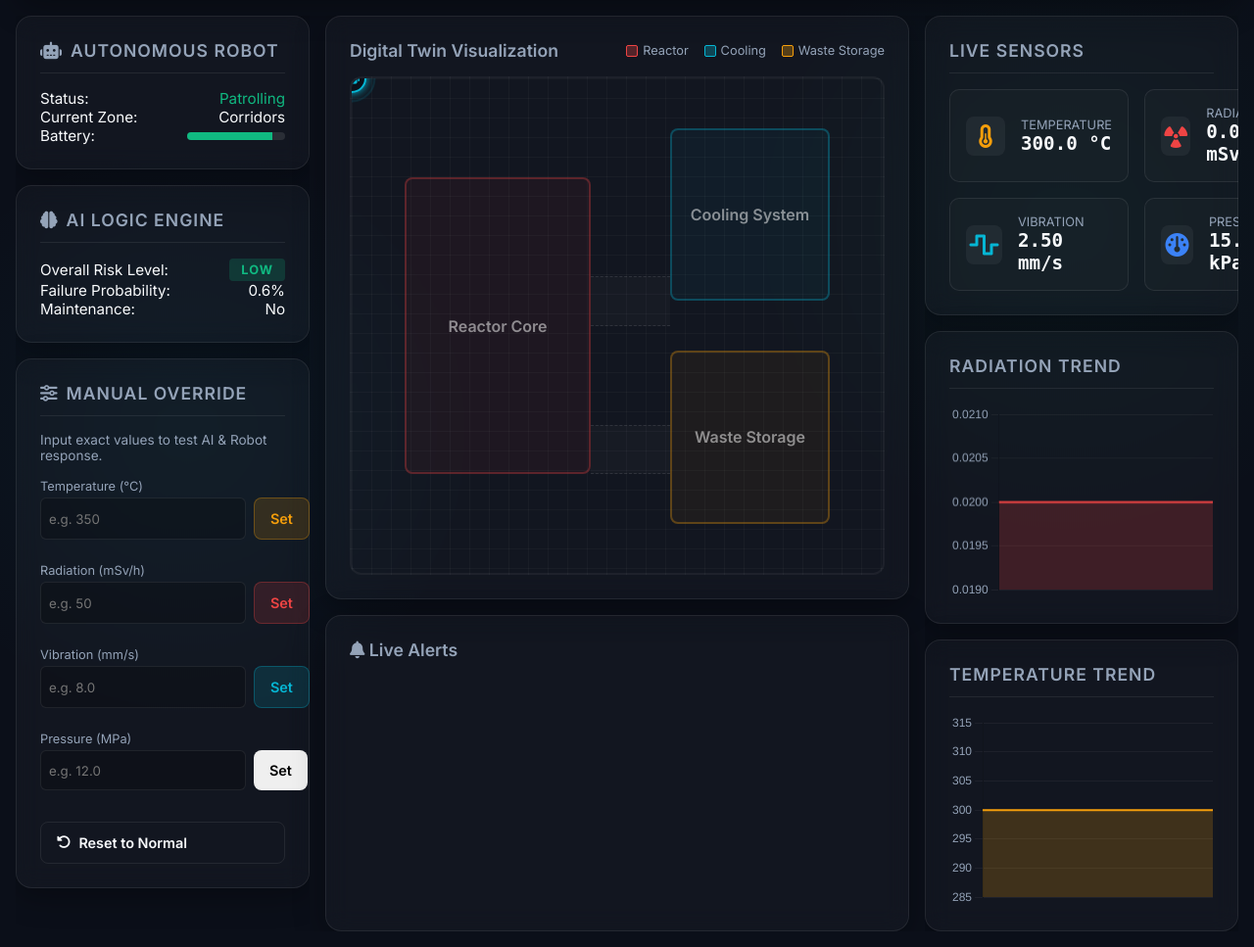
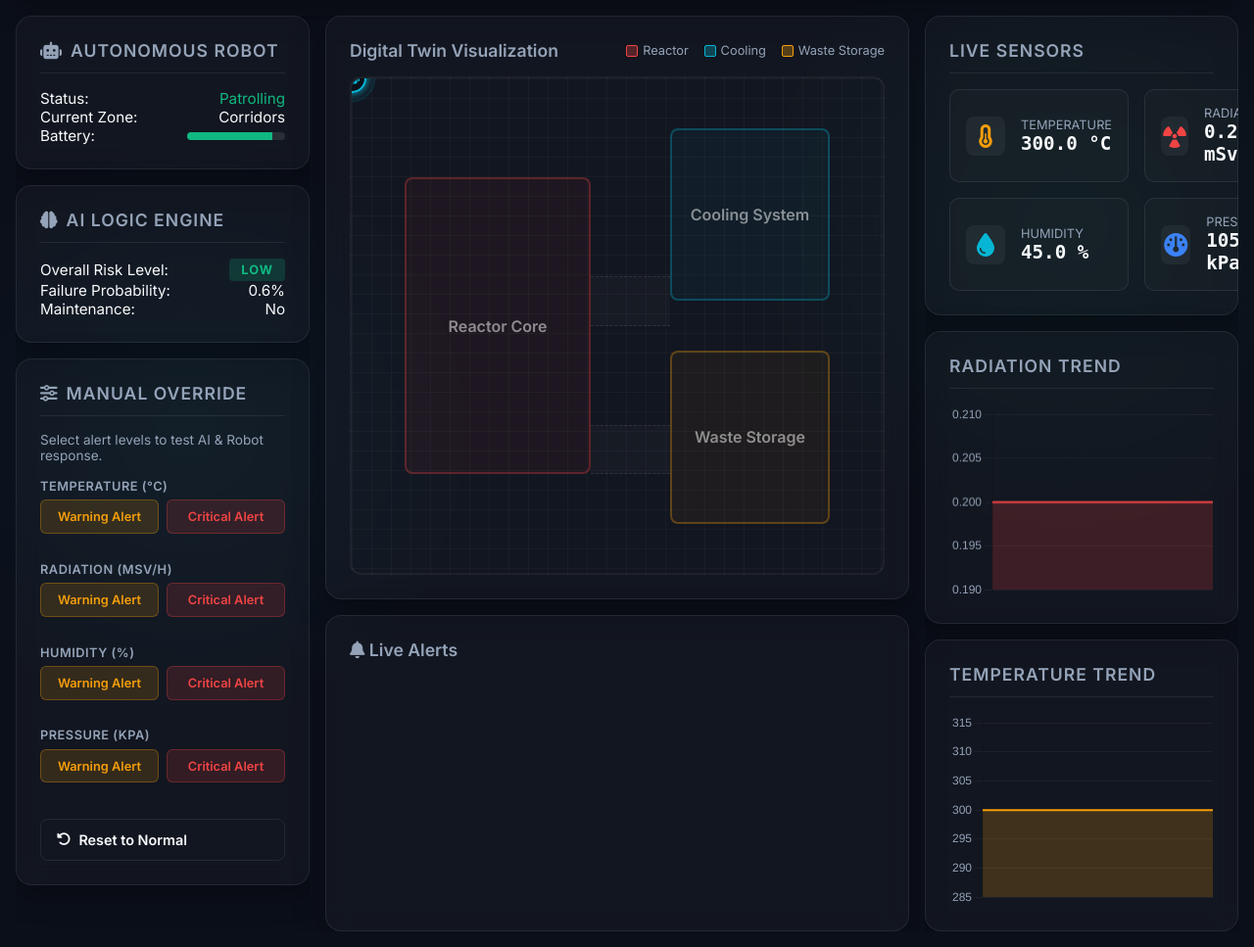
Before and after one commit to ahmedtayel714/atomguard-twin, a Flask app: page / in a window 1280 px wide. Shown: the part 86-1053 px from the top of the page at 98% size. Run offline with Flask 3, Linux system fonts and the light colour scheme; data that the repository does not hold is empty.

Commit message:
Auto commit: save workspace changes

```diff
--- a/app.py
+++ b/app.py
@@ -2,6 +2,8 @@ from flask import Flask, render_template, jsonify, request
 import time
 import random
 from datetime import datetime
+import csv
+import os
 
 app = Flask(__name__)
 
@@ -9,10 +11,10 @@ app = Flask(__name__)
 class AILogicEngine:
     def __init__(self):
         self.thresholds = {
-            'temperature': {'warning': 315, 'critical': 350},
-            'radiation': {'warning': 0.1, 'critical': 1.0},
-            'vibration': {'warning': 4.0, 'critical': 7.0},
-            'pressure': {'warning_low': 14.5, 'warning_high': 16.0, 'critical_low': 14.0, 'critical_high': 16.5}
+            'temperature': {'warning': 315.0, 'critical': 350.0},
+            'radiation': {'warning': 1.5, 'critical': 5.0},
+            'humidity': {'warning': 65.0, 'critical': 75.0},
+            'pressure': {'warning': 115.0, 'critical': 125.0}
         }
         self.active_alerts = set()
         self.alert_history = []
@@ -38,53 +40,67 @@ class AILogicEngine:
         is_maintenance_req = False
         target_zone = 'Corridors'
         glowing_zones = {'reactor': False, 'cooling': False, 'waste': False}
+        has_critical = False
+        has_warning = False
 
-        # 1. Radiation
+        # Radiation
         if data['radiation'] > self.thresholds['radiation']['critical']:
             risk_score += 3
             target_zone = 'Reactor'
             glowing_zones['reactor'] = True
+            has_critical = True
             self.add_alert('Critical radiation leak detected in Reactor Core!', 'critical')
         elif data['radiation'] > self.thresholds['radiation']['warning']:
             risk_score += 1
             target_zone = 'Waste Storage'
             glowing_zones['waste'] = True
+            has_warning = True
             self.add_alert('Elevated radiation levels observed.', 'warning')
 
-        # 2. Temperature
+        # Temperature
         if data['temperature'] > self.thresholds['temperature']['critical']:
             risk_score += 3
             target_zone = 'Cooling System'
             glowing_zones['cooling'] = True
+            has_critical = True
             self.add_alert('Cooling system critical overheating!', 'critical')
             is_maintenance_req = True
         elif data['temperature'] > self.thresholds['temperature']['warning']:
             risk_score += 1
             target_zone = 'Cooling System'
             glowing_zones['cooling'] = True
+            has_warning = True
             self.add_alert('Temperature rising in cooling infrastructure.', 'warning')
 
-        # 3. Pressure
-        if data['pressure'] > self.thresholds['pressure']['critical_high'] or data['pressure'] < self.thresholds['pressure']['critical_low']:
+        # Pressure
+        if data['pressure'] > self.thresholds['pressure']['critical']:
             risk_score += 3
             target_zone = 'Reactor'
             glowing_zones['reactor'] = True
+            has_critical = True
             self.add_alert('Critical pressure anomaly detected!', 'critical')
             is_maintenance_req = True
-        elif data['pressure'] > self.thresholds['pressure']['warning_high'] or data['pressure'] < self.thresholds['pressure']['warning_low']:
+        elif data['pressure'] > self.thresholds['pressure']['warning']:
             risk_score += 1
+            target_zone = 'Reactor'
+            glowing_zones['reactor'] = True
+            has_warning = True
             self.add_alert('Abnormal pressure levels detected.', 'warning')
 
-        # 3. Vibration
-        if data['vibration'] > self.thresholds['vibration']['critical']:
+        # Humidity (Replaced Vibration)
+        if data['humidity'] > self.thresholds['humidity']['critical']:
             risk_score += 3
             target_zone = 'Cooling System'
             glowing_zones['cooling'] = True
-            self.add_alert('Severe structural vibration detected! Imminent failure risk.', 'critical')
+            has_critical = True
+            self.add_alert('Critical humidity level detected! Imminent failure risk.', 'critical')
             is_maintenance_req = True
-        elif data['vibration'] > self.thresholds['vibration']['warning']:
+        elif data['humidity'] > self.thresholds['humidity']['warning']:
             risk_score += 1
-            self.add_alert('Abnormal vibration patterns detected.', 'warning')
+            target_zone = 'Cooling System'
+            glowing_zones['cooling'] = True
+            has_warning = True
+            self.add_alert('Abnormal humidity level detected.', 'warning')
 
         # Determine Risk Level
         risk_level = 'LOW'
@@ -111,20 +127,20 @@ class AILogicEngine:
             'maintenanceRequired': 'Yes (Immediate)' if is_maintenance_req else 'No',
             'alerts': self.alert_history,
             'targetZone': target_zone,
-            'glowingZones': glowing_zones
+            'glowingZones': glowing_zones,
+            'hasCritical': has_critical,
+            'hasWarning': has_warning
         }
 
-import csv
-import os
 
 # --- Data Generator ---
 class DataGenerator:
     def __init__(self):
         self.baseline = {
-            'temperature': 290,
-            'radiation': 0.01,
-            'vibration': 1.0,
-            'pressure': 15.26
+            'temperature': 290.0,
+            'radiation': 0.1,
+            'humidity': 40.0,
+            'pressure': 100.0
         }
         self.scenario = 'normal'
         self.override = {}
@@ -141,7 +157,7 @@ class DataGenerator:
                     self.data_rows.append(row)
         else:
             print(f"Warning: {self.csv_file} not found. Generating dummy data.")
-            self.data_rows = [{'temperature': 300, 'radiation': 0.02, 'vibration': 2.5, 'pressure': 15.5}]
+            self.data_rows = [{'temperature': 300, 'radiation': 0.2, 'humidity': 45.0, 'pressure': 105.0}]
 
     def set_scenario(self, scenario_name):
         self.scenario = scenario_name
@@ -160,7 +176,7 @@ class DataGenerator:
         # Parse CSV values
         csv_temp = float(row.get('temperature', self.baseline['temperature']))
         csv_rad = float(row.get('radiation', self.baseline['radiation']))
-        csv_vib = float(row.get('vibration', self.baseline['vibration']))
+        csv_humid = float(row.get('humidity', self.baseline['humidity']))
         csv_press = float(row.get('pressure', self.baseline['pressure']))
         anomaly_flag = int(float(row.get('anomaly', 0))) if row.get('anomaly', '') != '' else 0
 
@@ -168,23 +184,23 @@ class DataGenerator:
         if self.scenario == 'normal' and anomaly_flag == 1:
             csv_temp = self.baseline['temperature']
             csv_rad = self.baseline['radiation']
-            csv_vib = self.baseline['vibration']
+            csv_humid = self.baseline['humidity']
             csv_press = self.baseline['pressure']
 
         data = {
             'temperature': self.override.get('temperature', csv_temp),
             'radiation': self.override.get('radiation', csv_rad),
-            'vibration': self.override.get('vibration', csv_vib),
+            'humidity': self.override.get('humidity', csv_humid),
             'pressure': self.override.get('pressure', csv_press)
         }
 
         # Apply manual scenario values when a scenario is active.
         if self.scenario == 'radiation':
-            data['radiation'] = self.override.get('radiation', max(csv_rad, 5.0))
+            data['radiation'] = self.override.get('radiation', max(csv_rad, 6.0))
         elif self.scenario == 'temperature':
             data['temperature'] = self.override.get('temperature', max(csv_temp, 330.0))
-        elif self.scenario == 'vibration':
-            data['vibration'] = self.override.get('vibration', max(csv_vib, 6.0))
+        elif self.scenario == 'humidity':
+            data['humidity'] = self.override.get('humidity', max(csv_humid, 76.0))
 
         # Analyze data
         analysis = self.ai.analyze(data)
@@ -214,7 +230,7 @@ def get_thresholds():
 
 @app.route('/api/scenario/<scenario_name>', methods=['POST'])
 def trigger_scenario(scenario_name):
-    if scenario_name in ['normal', 'radiation', 'temperature', 'vibration']:
+    if scenario_name in ['normal', 'radiation', 'temperature', 'humidity']:
         generator.set_scenario(scenario_name)
         return jsonify({'status': 'success', 'scenario': scenario_name})
     return jsonify({'error': 'Invalid scenario'}), 400
--- a/static/css/styles.css
+++ b/static/css/styles.css
@@ -242,6 +242,30 @@ body {
     border-color: var(--accent);
 }
 
+/* Simulation Controls Alert Buttons */
+.simulation-group {
+    display: flex;
+    flex-direction: column;
+    gap: 0.4rem;
+    margin-bottom: 0.8rem;
+}
+
+.simulation-label {
+    font-size: 0.8rem;
+    color: var(--text-muted);
+    font-weight: 600;
+    text-transform: uppercase;
+    letter-spacing: 0.5px;
+}
+
+.simulation-group .flex-row button {
+    flex: 1;
+    justify-content: center;
+    padding: 0.55rem 0.25rem;
+    font-size: 0.8rem;
+    border-radius: 6px;
+}
+
 /* Responsive adjustments */
 @media (max-width: 1200px) {
     .main-content {
@@ -336,6 +360,14 @@ body {
     opacity: 0.5;
     background: radial-gradient(circle, rgba(245, 158, 11, 0.8) 0%, rgba(245, 158, 11, 0) 80%);
     animation: throb 3s infinite;
+}
+
+/* Visual state when a zone is isolated/disconnected due to critical alert */
+.heatmap-overlay.disconnected {
+    opacity: 0.9 !important;
+    background: linear-gradient(135deg, rgba(0,0,0,0.8), rgba(30,30,30,0.6));
+    border: 2px dashed rgba(255,255,255,0.08);
+    box-shadow: 0 0 30px rgba(239,68,68,0.6) inset;
 }
 
 #zone-reactor { top: 20%; left: 10%; width: 35%; height: 60%; background: rgba(239, 68, 68, 0.05); border-color: rgba(239, 68, 68, 0.3); }
--- a/static/js/main.js
+++ b/static/js/main.js
@@ -36,11 +36,11 @@ document.addEventListener('DOMContentLoaded', () => {
     // DOM Elements
     const elTemp = document.getElementById('val-temp');
     const elRad = document.getElementById('val-rad');
-    const elVib = document.getElementById('val-vib');
+    const elHumidity = document.getElementById('val-humidity');
     const elPress = document.getElementById('val-press');
     const cardTemp = document.getElementById('sensor-temp');
     const cardRad = document.getElementById('sensor-rad');
-    const cardVib = document.getElementById('sensor-vib');
+    const cardHumidity = document.getElementById('sensor-humidity');
     const cardPress = document.getElementById('sensor-press');
 
     const elRisk = document.getElementById('risk-level-badge');
@@ -54,10 +54,10 @@ document.addEventListener('DOMContentLoaded', () => {
     const systemStatusBadge = document.getElementById('system-status-badge');
 
     let thresholds = {
-        temperature: { warning: 320, critical: 390 },
-        radiation: { warning: 0.1, critical: 1.0 },
-        vibration: { warning: 4.0, critical: 7.0 },
-        pressure: { warning_low: 14.5, warning_high: 16.0, critical_low: 14.0, critical_high: 16.5 }
+        temperature: { warning: 315, critical: 350 },
+        radiation: { warning: 1.5, critical: 5.0 },
+        humidity: { warning: 65.0, critical: 75.0 },
+        pressure: { warning: 115.0, critical: 125.0 }
     };
 
     async function loadThresholds() {
@@ -101,7 +101,7 @@ document.addEventListener('DOMContentLoaded', () => {
             robotMarker.style.borderColor = 'var(--danger)';
             robotMarker.style.boxShadow = '0 0 15px var(--danger)';
             robotMarker.style.color = 'var(--danger)';
-        } else if (newStatus.includes('Inspecting')) {
+        } else if (newStatus.includes('Inspecting') || newStatus.includes('Warning') || newStatus.includes('Responding')) {
             robotStatusText.classList.add('text-warning');
             robotMarker.style.borderColor = 'var(--warning)';
             robotMarker.style.boxShadow = '0 0 15px var(--warning)';
@@ -125,8 +125,8 @@ document.addEventListener('DOMContentLoaded', () => {
 
             // Sensors
             elTemp.textContent = data.temperature.toFixed(1);
-            elRad.textContent = data.radiation.toFixed(1);
-            elVib.textContent = data.vibration.toFixed(2);
+            elRad.textContent = data.radiation.toFixed(2);
+            elHumidity.textContent = data.humidity.toFixed(1);
             elPress.textContent = data.pressure.toFixed(1);
 
             // Charts
@@ -148,8 +148,8 @@ document.addEventListener('DOMContentLoaded', () => {
 
             cardTemp.className = `sensor-card ${data.temperature > thresholds.temperature.warning ? (data.temperature > thresholds.temperature.critical ? 'glow-critical' : 'glow-warning') : ''}`;
             cardRad.className = `sensor-card ${data.radiation > thresholds.radiation.warning ? (data.radiation > thresholds.radiation.critical ? 'glow-critical' : 'glow-warning') : ''}`;
-            cardVib.className = `sensor-card ${data.vibration > thresholds.vibration.warning ? (data.vibration > thresholds.vibration.critical ? 'glow-critical' : 'glow-warning') : ''}`;
-            cardPress.className = `sensor-card ${((data.pressure > thresholds.pressure.warning_high || data.pressure < thresholds.pressure.warning_low) ? ((data.pressure > thresholds.pressure.critical_high || data.pressure < thresholds.pressure.critical_low) ? 'glow-critical' : 'glow-warning') : '')}`;
+            cardHumidity.className = `sensor-card ${data.humidity > thresholds.humidity.warning ? (data.humidity > thresholds.humidity.critical ? 'glow-critical' : 'glow-warning') : ''}`;
+            cardPress.className = `sensor-card ${data.pressure > thresholds.pressure.warning ? (data.pressure > thresholds.pressure.critical ? 'glow-critical' : 'glow-warning') : ''}`;
 
             heatmapReactor.className = analysis.glowingZones.reactor ? 'heatmap-overlay active-leak' : 'heatmap-overlay';
             heatmapCooling.className = analysis.glowingZones.cooling ? 'heatmap-overlay active-heat' : 'heatmap-overlay';
@@ -175,18 +175,37 @@ document.addEventListener('DOMContentLoaded', () => {
                 systemStatusBadge.innerHTML = `<span class="status-dot safe"></span><span class="status-text">System Normal</span>`;
             }
 
-            // Robot
-            if (analysis.riskLevel === 'CRITICAL' || analysis.riskLevel === 'HIGH') {
+            // Robot behavior: Navigate only on warning; Evacuate/Standby on critical
+            if (analysis.hasCritical) {
+                if (currentRobotZone !== 'Corridors') {
+                    updateRobotStatus('Evacuating to Safe Zone', true);
+                    moveRobotTo('Corridors');
+                    setTimeout(() => updateRobotStatus('Standby (Critical Hazard)', true), 2000);
+                } else {
+                    // Stay in Safe Zone but warn
+                    if (robotStatusText.textContent !== 'Standby (Critical Hazard)' && !robotStatusText.textContent.includes('Evacuating')) {
+                        updateRobotStatus('Standby (Critical Hazard)', true);
+                    }
+                }
+            } else if (analysis.hasWarning) {
                 if (currentRobotZone !== analysis.targetZone) {
-                    updateRobotStatus(`Responding to Emergency`, true);
+                    updateRobotStatus(`Responding to Warning`, false);
                     moveRobotTo(analysis.targetZone);
                     setTimeout(() => updateRobotStatus(`Inspecting ${analysis.targetZone}`, false), 2000);
+                } else {
+                    if (!robotStatusText.textContent.includes('Responding') && !robotStatusText.textContent.includes('Inspecting')) {
+                        updateRobotStatus(`Inspecting ${analysis.targetZone}`, false);
+                    }
                 }
             } else {
                 if (currentRobotZone !== 'Corridors') {
                     updateRobotStatus('Returning to Patrol');
                     moveRobotTo('Corridors');
                     setTimeout(() => updateRobotStatus('Patrolling'), 2000);
+                } else {
+                    if (robotStatusText.textContent !== 'Patrolling' && !robotStatusText.textContent.includes('Returning')) {
+                        updateRobotStatus('Patrolling');
+                    }
                 }
             }
 
@@ -201,25 +220,56 @@ document.addEventListener('DOMContentLoaded', () => {
         document.getElementById('clock').textContent = new Date().toLocaleTimeString();
     }, 1000);
 
-    window.setSensor = function(sensorName, inputId) {
-        const val = document.getElementById(inputId).value;
+    const ALERT_RANGES = {
+        temperature: {
+            warning: [316.0, 349.0],
+            critical: [351.0, 380.0]
+        },
+        radiation: {
+            warning: [1.6, 4.9],
+            critical: [5.1, 15.0]
+        },
+        humidity: {
+            warning: [66.0, 74.0],
+            critical: [76.0, 95.0]
+        },
+        pressure: {
+            warning: [116.0, 124.0],
+            critical: [126.0, 145.0]
+        }
+    };
+
+    window.triggerAlert = function(sensorName, alertType) {
+        const range = ALERT_RANGES[sensorName]?.[alertType];
+        if (!range) {
+            console.error(`Invalid sensor or alert type: ${sensorName}, ${alertType}`);
+            return;
+        }
+
+        const [min, max] = range;
+        const randomVal = Math.random() * (max - min) + min;
+
+        // 2 decimals for radiation, 1 decimal for others
+        const decimals = (sensorName === 'radiation') ? 2 : 1;
+        const val = parseFloat(randomVal.toFixed(decimals));
+
+        console.log(`Triggering override for ${sensorName} (${alertType}): generated value = ${val}`);
+
         fetch('/api/set_sensor', {
             method: 'POST',
             headers: { 'Content-Type': 'application/json' },
             body: JSON.stringify({ sensor: sensorName, value: val })
         })
         .then(res => res.json())
-        .then(data => console.log('Sensor updated:', data));
+        .then(data => console.log('Sensor override successful:', data))
+        .catch(err => console.error('Failed to override sensor:', err));
     };
 
     window.resetSensors = function() {
-        document.getElementById('input-temp').value = '';
-        document.getElementById('input-rad').value = '';
-        document.getElementById('input-vib').value = '';
-        document.getElementById('input-press').value = '';
-
+        console.log('Resetting all sensor overrides...');
         fetch('/api/scenario/normal', { method: 'POST' })
             .then(res => res.json())
-            .then(data => console.log('Sensors reset to normal:', data));
+            .then(data => console.log('Sensors reset to normal baseline:', data))
+            .catch(err => console.error('Failed to reset sensors:', err));
     };
 });
--- a/templates/index.html
+++ b/templates/index.html
@@ -74,37 +74,37 @@
 
                 <div class="glass-panel section-card simulation-controls">
                     <h2><i class="fa-solid fa-sliders"></i> Manual Override</h2>
-                    <p class="text-muted text-sm">Input exact values to test AI & Robot response.</p>
+                    <p class="text-muted text-sm">Select alert levels to test AI & Robot response.</p>
 
-                    <div class="input-group">
-                        <label>Temperature (&deg;C)</label>
+                    <div class="simulation-group">
+                        <label class="simulation-label">Temperature (&deg;C)</label>
                         <div class="flex-row">
-                            <input type="number" id="input-temp" placeholder="e.g. 350" step="0.1">
-                            <button class="btn btn-warning btn-sm" onclick="setSensor('temperature', 'input-temp')">Set</button>
+                            <button class="btn btn-warning btn-sm" onclick="triggerAlert('temperature', 'warning')">Warning Alert</button>
+                            <button class="btn btn-danger btn-sm" onclick="triggerAlert('temperature', 'critical')">Critical Alert</button>
                         </div>
                     </div>
 
-                    <div class="input-group">
-                        <label>Radiation (mSv/h)</label>
+                    <div class="simulation-group">
+                        <label class="simulation-label">Radiation (mSv/h)</label>
                         <div class="flex-row">
-                            <input type="number" id="input-rad" placeholder="e.g. 50" step="0.01">
-                            <button class="btn btn-danger btn-sm" onclick="setSensor('radiation', 'input-rad')">Set</button>
+                            <button class="btn btn-warning btn-sm" onclick="triggerAlert('radiation', 'warning')">Warning Alert</button>
+                            <button class="btn btn-danger btn-sm" onclick="triggerAlert('radiation', 'critical')">Critical Alert</button>
                         </div>
                     </div>
 
-                    <div class="input-group">
-                        <label>Vibration (mm/s)</label>
+                    <div class="simulation-group">
+                        <label class="simulation-label">Humidity (%)</label>
                         <div class="flex-row">
-                            <input type="number" id="input-vib" placeholder="e.g. 8.0" step="0.1">
-                            <button class="btn btn-accent btn-sm" onclick="setSensor('vibration', 'input-vib')">Set</button>
+                            <button class="btn btn-warning btn-sm" onclick="triggerAlert('humidity', 'warning')">Warning Alert</button>
+                            <button class="btn btn-danger btn-sm" onclick="triggerAlert('humidity', 'critical')">Critical Alert</button>
                         </div>
                     </div>
 
-                    <div class="input-group">
-                        <label>Pressure (MPa)</label>
+                    <div class="simulation-group">
+                        <label class="simulation-label">Pressure (kPa)</label>
                         <div class="flex-row">
-                            <input type="number" id="input-press" placeholder="e.g. 12.0" step="0.1">
-                            <button class="btn btn-info btn-sm" onclick="setSensor('pressure', 'input-press')">Set</button>
+                            <button class="btn btn-warning btn-sm" onclick="triggerAlert('pressure', 'warning')">Warning Alert</button>
+                            <button class="btn btn-danger btn-sm" onclick="triggerAlert('pressure', 'critical')">Critical Alert</button>
                         </div>
                     </div>
 
@@ -179,11 +179,11 @@
                                 <div class="sensor-value"><span id="val-rad">12.4</span> mSv/h</div>
                             </div>
                         </div>
-                        <div class="sensor-card" id="sensor-vib">
-                            <div class="sensor-icon text-accent"><i class="fa-solid fa-wave-square"></i></div>
+                        <div class="sensor-card" id="sensor-humidity">
+                            <div class="sensor-icon text-accent"><i class="fa-solid fa-droplet"></i></div>
                             <div class="sensor-data">
-                                <div class="sensor-label">Vibration</div>
-                                <div class="sensor-value"><span id="val-vib">2.1</span> mm/s</div>
+                                <div class="sensor-label">Humidity</div>
+                                <div class="sensor-value"><span id="val-humidity">50.0</span> %</div>
                             </div>
                         </div>
                         <div class="sensor-card" id="sensor-press">
```
Also changed, not shown: generate_nuclear_data.py (+23 -23 lines), preprocessing.py (deleted, +0 -12 lines), 1 other file.
